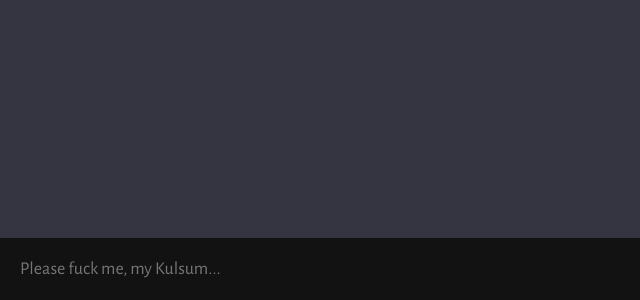
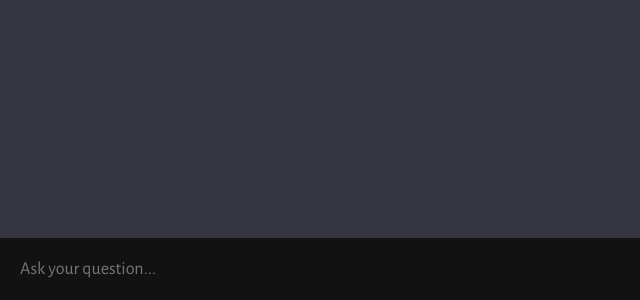
Before and after one commit to Sugoto/open-ai-chatbot, a website built with Vite: page client/index.html in a window 1280 px wide. Shown: the part 500-800 px from the top of the page, 0-640 px from the left. Built offline with nearby package versions, Linux system fonts and the light colour scheme.

Commit message:
Update index.html

```diff
--- a/client/index.html
+++ b/client/index.html
@@ -12,7 +12,7 @@
       <div id="chat_container"></div>
 
       <form>
-        <textarea name="prompt" rows="1" cols="1" placeholder="Please fuck me, my Kulsum..."></textarea>
+        <textarea name="prompt" rows="1" cols="1" placeholder="Ask your question..."></textarea>
         <button type="submit"><img src="assets/send.svg" alt="send" />
       </form>
     </div>
```
